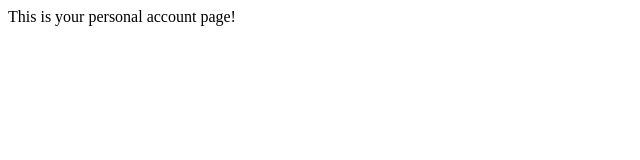
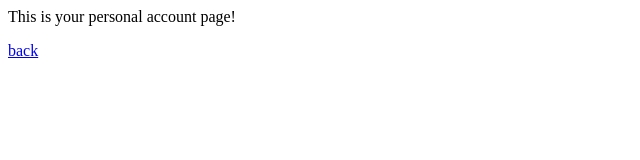
Before and after one commit to mingtaogao/cogs120, a plain HTML site: page account.html in a window 1280 px wide. Shown: the full height of the page, 0-640 px from the left. Drawn offline with Linux system fonts and the light colour scheme.

Commit message:
add back button

```diff
--- a/account.html
+++ b/account.html
@@ -6,5 +6,6 @@
 </head>
 <body>
         <p>This is your personal account page!</p>
+ 	<a href='index.html'><p>back</p></a>
 </body>
 </html>
```
Also changed, not shown: buddies.html (+1 -0 lines), motivation.html (+1 -0 lines).
